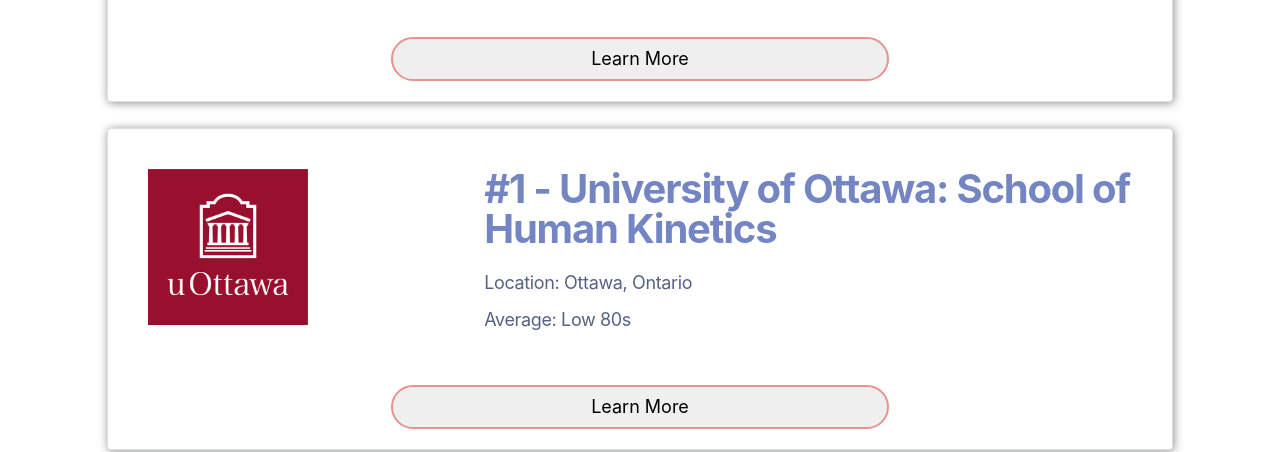
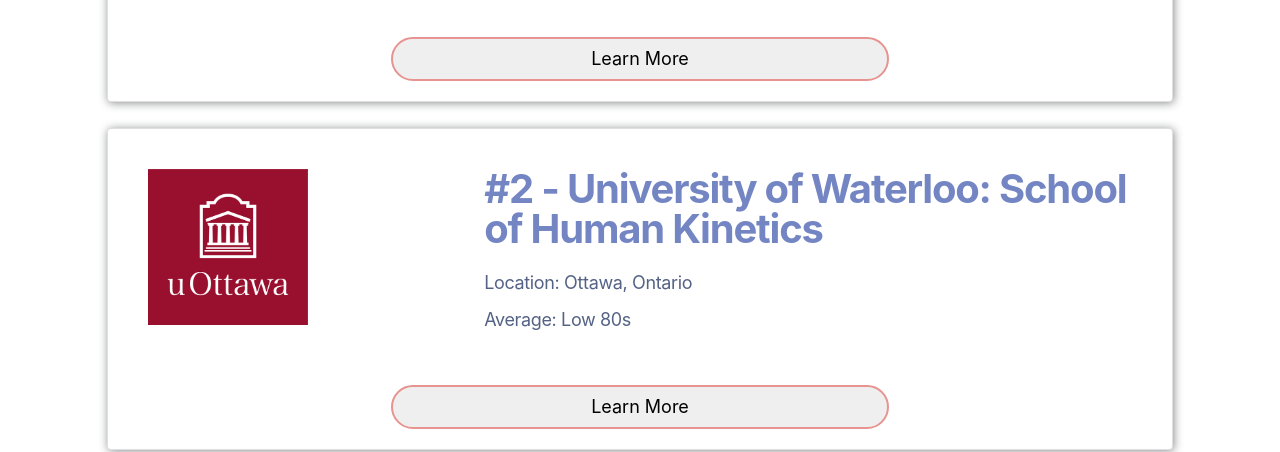
Before and after one commit to stephanieblom/uni-search, a plain HTML site: page search.html in a window 1280 px wide. Shown: the part 645-1097 px from the top of the page. Drawn offline with nearby package versions, Linux system fonts and the light colour scheme; some icons are missing; a web font is replaced by a local one.

Commit message:
Updating ranking card

```diff
--- a/search.html
+++ b/search.html
@@ -68,7 +68,7 @@
                 </div>
                 <div class="detailContent col-md-8">
                     <a href="https://www.uottawa.ca/academic/info/regist/1314/calendars/programs/1193.html">
-                        <h2 id="programTitle">#1 - University of Ottawa: School of Human Kinetics</h2>
+                        <h2 id="programTitle">#2 - University of Waterloo: School of Human Kinetics</h2>
                     </a>
                     <p class="location">Location: Ottawa, Ontario</p>
                     <p class="ranking">Average: Low 80s</p>
```
